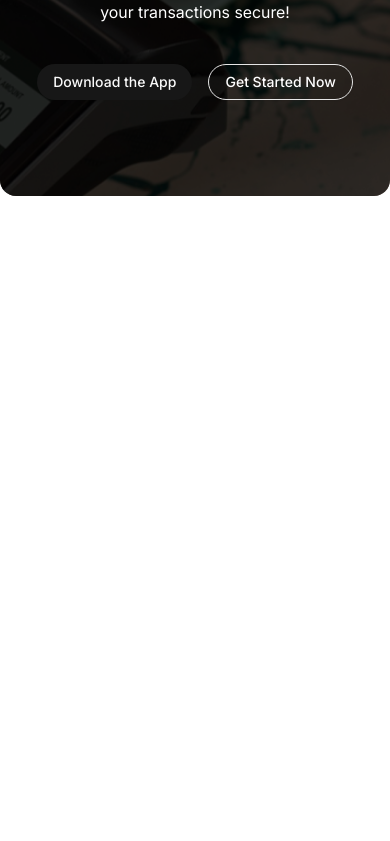
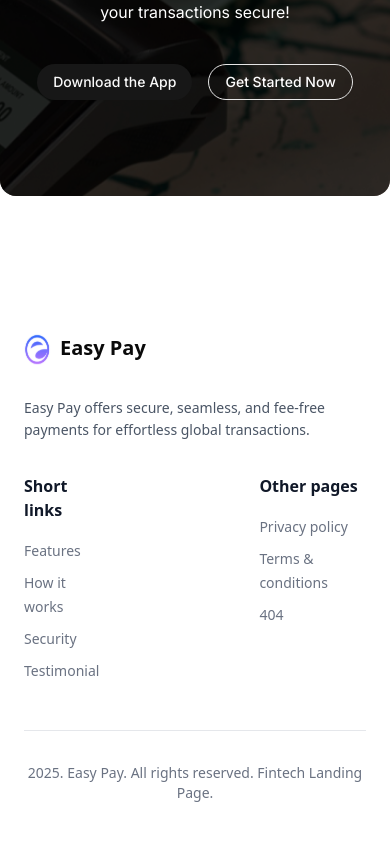
Before and after one commit to md-zeon/easy-pay, a Next.js app: page / in a window 390 px wide. Shown: the part 8438-9279 px from the top of the page. Before the commit the page ends 8714 px from the top, so only its background shows below. Built offline with nearby package versions, Linux system fonts and the light colour scheme.

Commit message:
Added footer

```diff
--- a/app/layout.tsx
+++ b/app/layout.tsx
@@ -2,6 +2,7 @@ import type { Metadata } from "next";
 import localFont from "next/font/local";
 import "./globals.css";
 import Navbar from "@/components/navigation/navbar";
+import Footer from "@/components/Footer";
 
 const inter = localFont({
   src: "./fonts/InterVF.ttf",
@@ -37,7 +38,7 @@ export default function RootLayout({
   return (
     <html lang="en">
       <body
-        className={`${inter.variable} ${sfCompactDisplay.variable} antialiased`}
+        className={`${inter.variable} ${sfCompactDisplay.variable} antialiased scroll-smooth`}
       >
         {/* Navbar */}
         <Navbar />
@@ -45,6 +46,8 @@ export default function RootLayout({
         <main className="font-inter space-y-16 sm:space-y-28">
           {children}
         </main>
+        {/* Footer */}
+        <Footer />
       </body>
     </html>
   );
--- /dev/null
+++ b/components/Footer.tsx
@@ -0,0 +1,124 @@
+import ROUTES from "@/constants/routes";
+import Image from "next/image";
+import Link from "next/link";
+
+const Footer = () => {
+    return (
+        <footer className="py-12 px-6 lg:px-8">
+            <div className="max-w-7xl mx-auto">
+                <div className="flex flex-col md:flex-row justify-between gap-8">
+                    {/* Logo + Description */}
+                    <div className="space-y-4">
+                        <Link
+                            href="/"
+                            aria-label="home"
+                            className="flex items-center space-x-1">
+                            {/* <Logo /> */}
+                            <Image
+                                src='/icons/logo.svg'
+                                alt="Logo"
+                                width={32}
+                                height={32}
+                            />
+                            <p className='font-bold text-xl sm:text-2xl pb-2'>Easy Pay</p>
+
+                        </Link>
+                        <p className="text-gray-600 text-sm leading-relaxed max-w-xs">
+                            Easy Pay offers secure, seamless, and fee-free payments for effortless global transactions.
+                        </p>
+                    </div>
+
+                    <div className="flex gap-40">
+                        {/* Short Links */}
+                        <div>
+                            <h4 className="font-semibold text-gray-900 mb-4">Short links</h4>
+                            <ul className="space-y-2">
+                                <li>
+                                    <Link
+                                        href={ROUTES.FEATURES}
+                                        className="text-gray-500 hover:text-purple-600 transition-colors text-sm"
+                                    >
+                                        Features
+                                    </Link>
+                                </li>
+                                <li>
+                                    <Link
+                                        href={ROUTES.HOW_IT_WORKS}
+                                        className="text-gray-500 hover:text-purple-600 transition-colors text-sm"
+                                    >
+                                        How it works
+                                    </Link>
+                                </li>
+                                <li>
+                                    <Link
+                                        href={ROUTES.SECURITY}
+                                        className="text-gray-500 hover:text-purple-600 transition-colors text-sm"
+                                    >
+                                        Security
+                                    </Link>
+                                </li>
+                                <li>
+                                    <Link
+                                        href={ROUTES.TESTIMONIAL}
+                                        className="text-gray-500 hover:text-purple-600 transition-colors text-sm"
+                                    >
+                                        Testimonial
+                                    </Link>
+                                </li>
+                            </ul>
+                        </div>
+
+                        {/* Other Pages */}
+                        <div>
+                            <h4 className="font-semibold text-gray-900 mb-4">Other pages</h4>
+                            <ul className="space-y-2">
+                                {/* {['Privacy policy', 'Terms & conditions', '404'].map((item) => ( */}
+                                <li>
+                                    <Link
+                                        href={ROUTES.PRIVACY_POLICY}
+                                        className="text-gray-500 hover:text-purple-600 transition-colors text-sm"
+                                    >
+                                        Privacy policy
+                                    </Link>
+                                </li>
+                                <li>
+                                    <Link
+                                        href={ROUTES.TERMS_AND_CONDITIONS}
+                                        className="text-gray-500 hover:text-purple-600 transition-colors text-sm"
+                                    >
+                                        Terms & conditions
+                                    </Link>
+                                </li>
+                                <li>
+                                    <Link
+                                        href="/404"
+                                        className="text-gray-500 hover:text-purple-600 transition-colors text-sm"
+                                    >
+                                        404
+                                    </Link>
+                                </li>
+                                {/* ))} */}
+                            </ul>
+                        </div>
+                    </div>
+
+
+
+                    {/* Empty column for spacing on large screens */}
+                    {/* <div className="hidden md:block"></div> */}
+                </div>
+
+                {/* Bottom Copyright with GLOW */}
+                <div className="mt-12 pt-8 border-t border-gray-200 text-center">
+                    <p
+                        className="text-sm text-gray-500"
+                    >
+                        2025. Easy Pay. All rights reserved. Fintech Landing Page.
+                    </p>
+                </div>
+            </div>
+        </footer>
+    );
+}
+
+export default Footer;
--- a/components/HowItWorks.tsx
+++ b/components/HowItWorks.tsx
@@ -4,7 +4,7 @@ import { Button } from "./ui/button"
 
 const HowItWorks = () => {
     return (
-        <section className="px-4 py-32 bg-[#F6F6F6]">
+        <section id="how-it-works" className="px-4 py-32 bg-[#F6F6F6]">
             <div className="max-w-[1440px] mx-auto">
                 <div className="flex mb-12">
                     <div className="flex-1">
--- a/components/Testimonial.tsx
+++ b/components/Testimonial.tsx
@@ -75,7 +75,7 @@ export default function Testimonial() {
     const nextRef = useRef<HTMLButtonElement | null>(null);
 
     return (
-        <section className="py-16 sm:py-32 bg-[#F6F6F6]">
+        <section id="testimonial" className="py-16 sm:py-32 bg-[#F6F6F6]">
             <div className="max-w-[1440px] mx-auto px-6 lg:px-8 grid grid-cols-1 lg:grid-cols-2 items-center gap-10">
                 {/* Header Section */}
                 <div className="text-left">
--- a/constants/routes.ts
+++ b/constants/routes.ts
@@ -4,6 +4,10 @@ const ROUTES = {
 	PRICING: "#pricing",
 	SECURITY: "#security",
 	BENEFITS: "#benefits",
+	HOW_IT_WORKS: "#how-it-works",
+	TESTIMONIAL: "#testimonial",
+	PRIVACY_POLICY: "/privacy-policy",
+	TERMS_AND_CONDITIONS: "/terms-and-conditions",
 	CONTACT: "/contact",
 };
 
```
